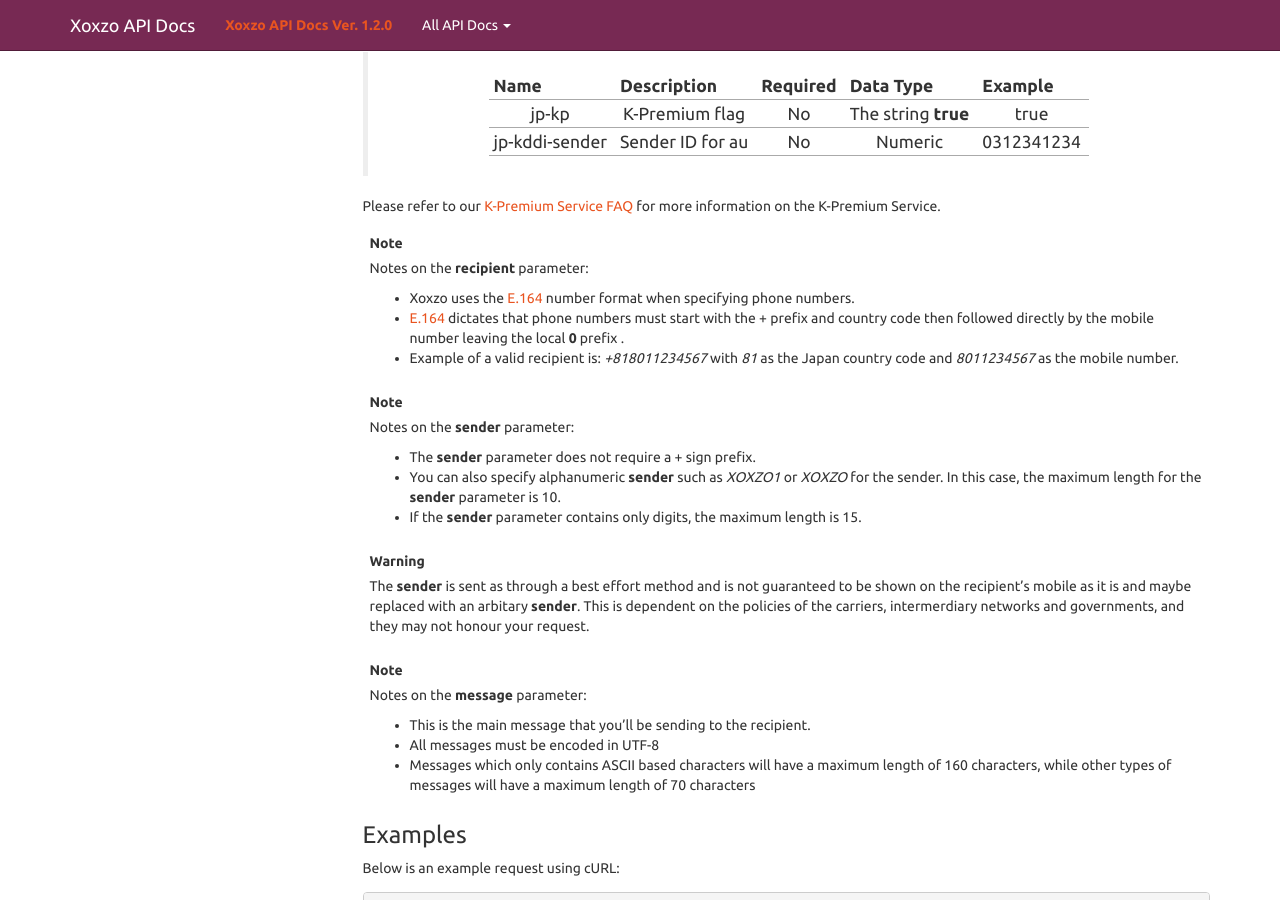
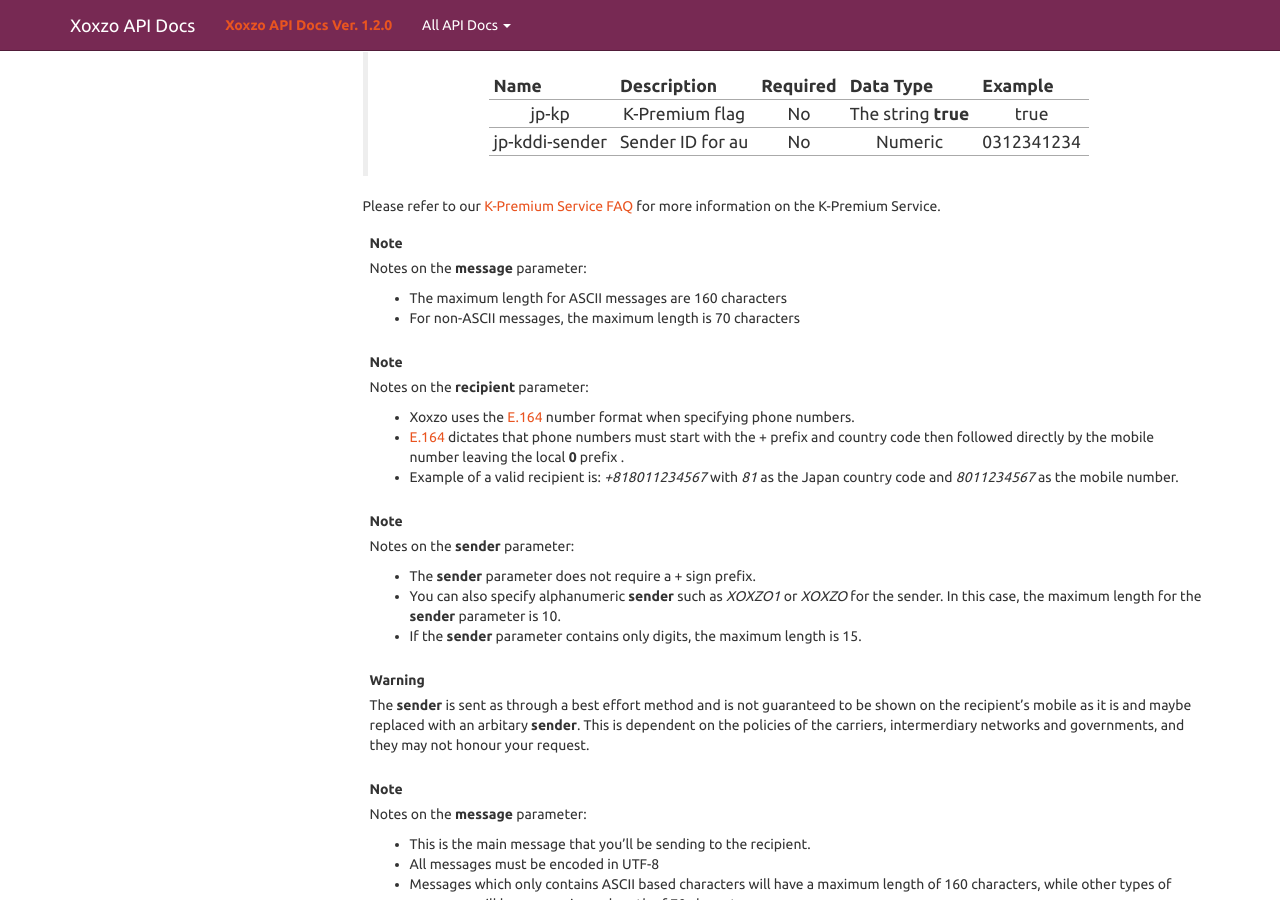
Before and after one commit to xoxzo/docs.xoxzo.com, a Sphinx documentation site: the page built from source/sms.rst, in a window 1280 px wide and 900 px high, scrolled down 517 px. Built offline with Sphinx 7.4.7, drawn with Linux system fonts in a browser that asks for light colours.

Commit message:
Add notes on message length. We at least need to tell the allowed message length to the customer

```diff
--- a/source/sms.rst
+++ b/source/sms.rst
@@ -33,6 +33,12 @@
     ==============  ==================  ========    =================== ===================
 
 Please refer to our `K-Premium Service FAQ <http://help.xoxzo.com/customer/en/portal/articles/2264921--sms-api-the-k-premium-service>`_ for more information on the K-Premium Service.
+
+.. note::
+   Notes on the **message** parameter:
+
+   * The maximum length for ASCII messages are 160 characters
+   * For non-ASCII messages, the maximum length is 70 characters
 
 .. note::
    Notes on the **recipient** parameter:
```
Also changed, not shown: 1 other file.
